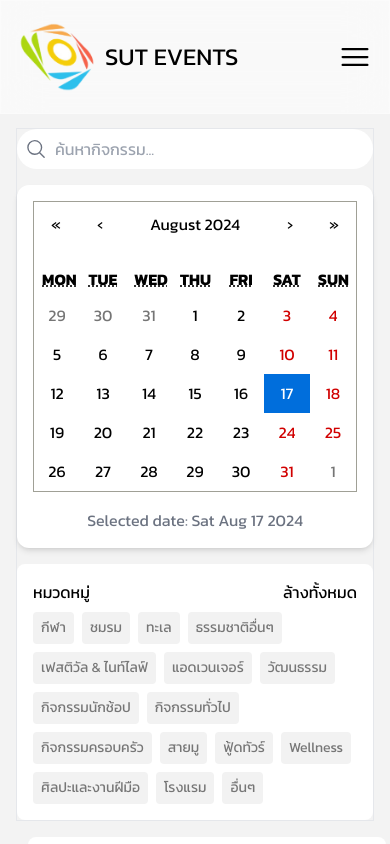
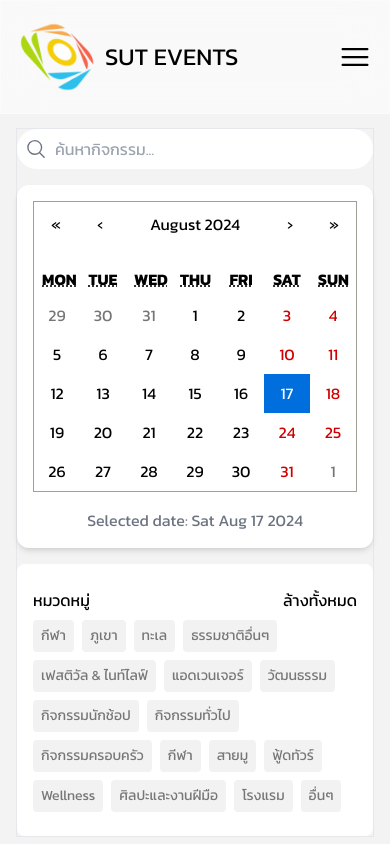
Before and after one commit to SightBob/projectEnd, a Next.js app: page /sutevent in a window 390 px wide. Shown: the top 844 px of the page. Built offline with nearby package versions, Linux system fonts and the light colour scheme; no server answers.

Commit message:
ใหม่ล่าสุด

```diff
--- a/app/globals.css
+++ b/app/globals.css
@@ -15,7 +15,3 @@
 ::-webkit-scrollbar {
     display: none;
 }
-.sticky-category {
-    position: sticky;
-    top: 10px;
-}
--- a/app/sutevent/page.jsx
+++ b/app/sutevent/page.jsx
@@ -1,44 +1,12 @@
-'use client'
 import Image from "next/image";
 import Link from "next/link";
-import { useState } from "react";
+
 import CalendarComponent from "@/components/Calendar";
 import CartEvent from "@/components/CartEvent";
-
 const Page = ({}) => {
-
-  const [selectedCategories, setSelectedCategories] = useState([]);
-
-  const toggleCategory = (category) => {
-    setSelectedCategories((prevSelected) =>
-      prevSelected.includes(category)
-        ? prevSelected.filter((c) => c !== category)
-        : [...prevSelected, category]
-    );
-  };
-
-  const categories = [
-    "กีฬา",
-    "ชมรม",
-    "ทะเล",
-    "ธรรมชาติอื่นๆ",
-    "เฟสติวัล & ไนท์ไลฟ์",
-    "แอดเวนเจอร์",
-    "วัฒนธรรม",
-    "กิจกรรมนักช้อป",
-    "กิจกรรมทั่วไป",
-    "กิจกรรมครอบครัว",
-    "สายมู",
-    "ฟู้ดทัวร์",
-    "Wellness",
-    "ศิลปะและงานฝีมือ",
-    "โรงแรม",
-    "อื่นๆ",
-  ];
-
   return (
     <div className="w-full flex min-h-[calc(100vh_-_8rem)] ">
-      <div className="container flex space-x-3 max-md:flex-col">
+      <div className="container flex space-x-3 max-md:flex-col max-sm:space-x-0">
         <div className="w-[350px] border max-md:w-full">
         <div className="w-full  rounded-full bg-white mb-4">
         <div className="search-container flex items-center rounded-md p-2">
@@ -63,31 +31,105 @@ const Page = ({}) => {
               />
             </div>
         </div>
-        <div className=" max-md:flex max-md:items-center max-md:space-x-3 max-sm:flex-col max-sm:space-x-0">
+        <div className="max-md:flex max-md:items-start max-sm:items-center max-md:space-x-3 max-sm:flex-col max-sm:space-x-0">
           <CalendarComponent />
 
-          <div className="CategoriesTag justify-start items-start gap-2 inline-flex flex-wrap p-4 bg-white mt-4 max-md:mt-0 rounded-lg max-sm:mt-4 max-sm:max-w-[450px]">
+          <div class="justify-start items-start gap-2 inline-flex flex-wrap p-4 bg-white mt-4 max-md:mt-0 rounded-lg max-sm:mt-4 max-sm:max-w-[450px] max-md:py-6">
             <div className="w-full flex justify-between">
             <div className="">หมวดหมู่</div>
-                <div className="" onClick={() => setSelectedCategories([])}>
-                  ล้างทั้งหมด
+            <div className="">ล้างทั้งหมด</div>
             </div>
-              </div>
-              {categories.map((category) => (
             <span
-                  key={category}
-                  className={`ant-tag px-[8px] py-[4px] gap-[8px] rounded-[4px] m-0 border-none flex items-center h-[32px] cursor-pointer ${
-                    selectedCategories.includes(category)
-                      ? "bg-[#fb9048] text-white"
-                      : "bg-[#F2F2F2] text-[#767676]"
-                  }`}
-                  onClick={() => toggleCategory(category)}
+              class="ant-tag px-[8px] py-[4px] gap-[8px] rounded-[4px] bg-[#F2F2F2] m-0 border-none flex items-center h-[32px] cursor-pointer undefined"
+              ant-click-animating-without-extra-node="false"
             >
-                  <p className="text-[14px] leading-[20px] font-[400]">
-                    {category}
+              <p class="text-[14px] text-[#767676] leading-[20px] font-[400]">
+                กีฬา
               </p>
             </span>
-              ))}
+            <span class="ant-tag px-[8px] py-[4px] gap-[8px] rounded-[4px] bg-[#F2F2F2] m-0 border-none flex items-center h-[32px] cursor-pointer undefined">
+              <p class="text-[14px] text-[#767676] leading-[20px] font-[400]">
+                ภูเขา
+              </p>
+            </span>
+            <span class="ant-tag px-[8px] py-[4px] gap-[8px] rounded-[4px] bg-[#F2F2F2] m-0 border-none flex items-center h-[32px] cursor-pointer undefined">
+              <p class="text-[14px] text-[#767676] leading-[20px] font-[400]">
+                ทะเล
+              </p>
+            </span>
+            <span class="ant-tag px-[8px] py-[4px] gap-[8px] rounded-[4px] bg-[#F2F2F2] m-0 border-none flex items-center h-[32px] cursor-pointer undefined">
+              <p class="text-[14px] text-[#767676] leading-[20px] font-[400]">
+                ธรรมชาติอื่นๆ
+              </p>
+            </span>
+            <span
+              class="ant-tag px-[8px] py-[4px] gap-[8px] rounded-[4px] bg-[#F2F2F2] m-0 border-none flex items-center h-[32px] cursor-pointer undefined"
+              ant-click-animating-without-extra-node="false"
+            >
+              <p class="text-[14px] text-[#767676] leading-[20px] font-[400]">
+                เฟสติวัล &amp; ไนท์ไลฟ์
+              </p>
+            </span>
+            <span class="ant-tag px-[8px] py-[4px] gap-[8px] rounded-[4px] bg-[#F2F2F2] m-0 border-none flex items-center h-[32px] cursor-pointer undefined">
+              <p class="text-[14px] text-[#767676] leading-[20px] font-[400]">
+                แอดเวนเจอร์
+              </p>
+            </span>
+            <span class="ant-tag px-[8px] py-[4px] gap-[8px] rounded-[4px] bg-[#F2F2F2] m-0 border-none flex items-center h-[32px] cursor-pointer undefined">
+              <p class="text-[14px] text-[#767676] leading-[20px] font-[400]">
+                วัฒนธรรม
+              </p>
+            </span>
+            <span class="ant-tag px-[8px] py-[4px] gap-[8px] rounded-[4px] bg-[#F2F2F2] m-0 border-none flex items-center h-[32px] cursor-pointer undefined">
+              <p class="text-[14px] text-[#767676] leading-[20px] font-[400]">
+                กิจกรรมนักช้อป
+              </p>
+            </span>
+            <span class="ant-tag px-[8px] py-[4px] gap-[8px] rounded-[4px] bg-[#F2F2F2] m-0 border-none flex items-center h-[32px] cursor-pointer undefined">
+              <p class="text-[14px] text-[#767676] leading-[20px] font-[400]">
+                กิจกรรมทั่วไป
+              </p>
+            </span>
+            <span class="ant-tag px-[8px] py-[4px] gap-[8px] rounded-[4px] bg-[#F2F2F2] m-0 border-none flex items-center h-[32px] cursor-pointer undefined">
+              <p class="text-[14px] text-[#767676] leading-[20px] font-[400]">
+                กิจกรรมครอบครัว
+              </p>
+            </span>
+            <span class="ant-tag px-[8px] py-[4px] gap-[8px] rounded-[4px] bg-[#F2F2F2] m-0 border-none flex items-center h-[32px] cursor-pointer undefined">
+              <p class="text-[14px] text-[#767676] leading-[20px] font-[400]">
+                กีฬา
+              </p>
+            </span>
+            <span class="ant-tag px-[8px] py-[4px] gap-[8px] rounded-[4px] bg-[#F2F2F2] m-0 border-none flex items-center h-[32px] cursor-pointer undefined">
+              <p class="text-[14px] text-[#767676] leading-[20px] font-[400]">
+                สายมู
+              </p>
+            </span>
+            <span class="ant-tag px-[8px] py-[4px] gap-[8px] rounded-[4px] bg-[#F2F2F2] m-0 border-none flex items-center h-[32px] cursor-pointer undefined">
+              <p class="text-[14px] text-[#767676] leading-[20px] font-[400]">
+                ฟู้ดทัวร์
+              </p>
+            </span>
+            <span class="ant-tag px-[8px] py-[4px] gap-[8px] rounded-[4px] bg-[#F2F2F2] m-0 border-none flex items-center h-[32px] cursor-pointer undefined">
+              <p class="text-[14px] text-[#767676] leading-[20px] font-[400]">
+                Wellness
+              </p>
+            </span>
+            <span class="ant-tag px-[8px] py-[4px] gap-[8px] rounded-[4px] bg-[#F2F2F2] m-0 border-none flex items-center h-[32px] cursor-pointer undefined">
+              <p class="text-[14px] text-[#767676] leading-[20px] font-[400]">
+                ศิลปะและงานฝีมือ
+              </p>
+            </span>
+            <span class="ant-tag px-[8px] py-[4px] gap-[8px] rounded-[4px] bg-[#F2F2F2] m-0 border-none flex items-center h-[32px] cursor-pointer undefined">
+              <p class="text-[14px] text-[#767676] leading-[20px] font-[400]">
+                โรงแรม
+              </p>
+            </span>
+            <span class="ant-tag px-[8px] py-[4px] gap-[8px] rounded-[4px] bg-[#F2F2F2] m-0 border-none flex items-center h-[32px] cursor-pointer undefined">
+              <p class="text-[14px] text-[#767676] leading-[20px] font-[400]">
+                อื่นๆ
+              </p>
+            </span>
           </div>
         </div>
         </div>
```
Also changed, not shown: components/Navbar.jsx (+71 -26 lines). Lines whose indentation alone changed are shown as unchanged.
